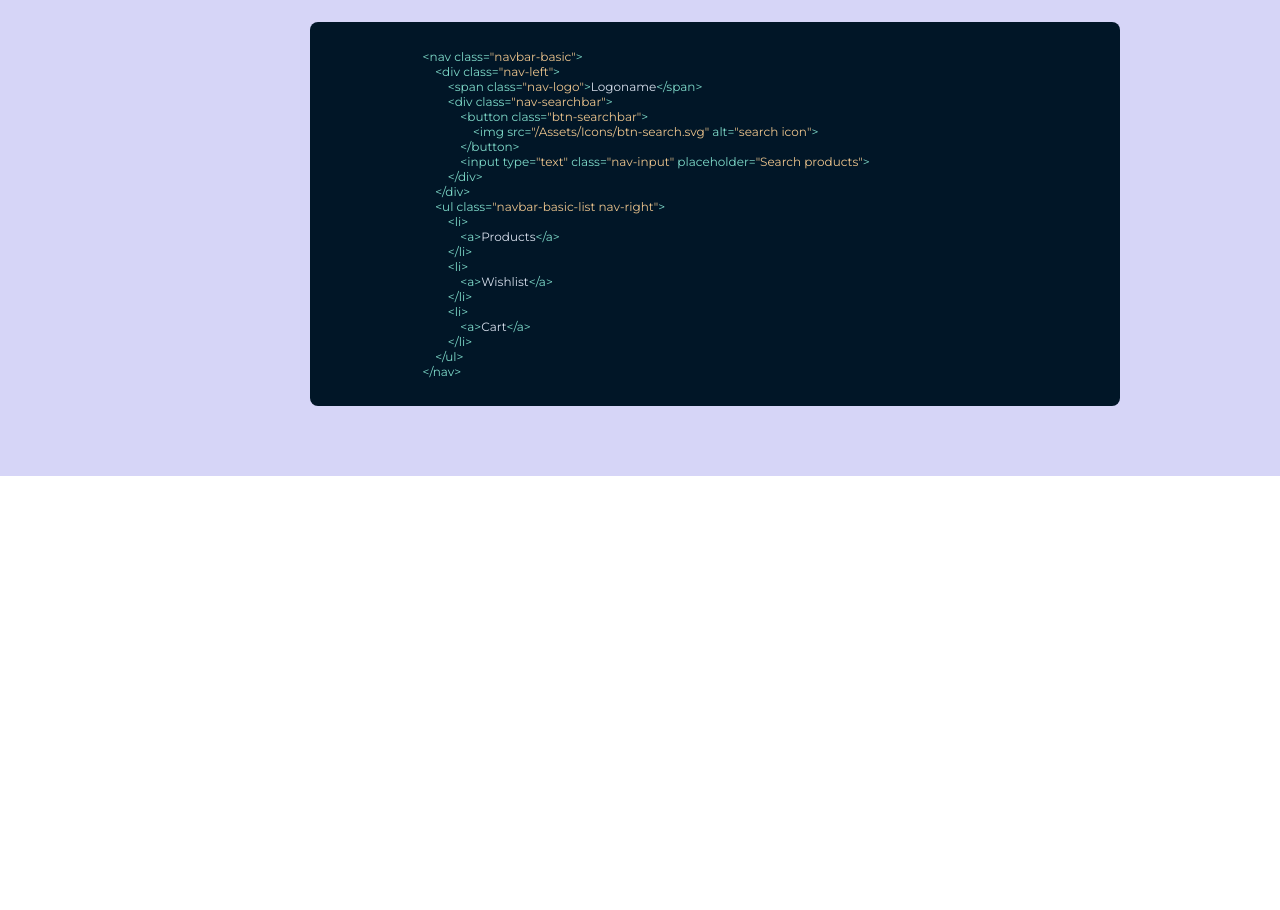
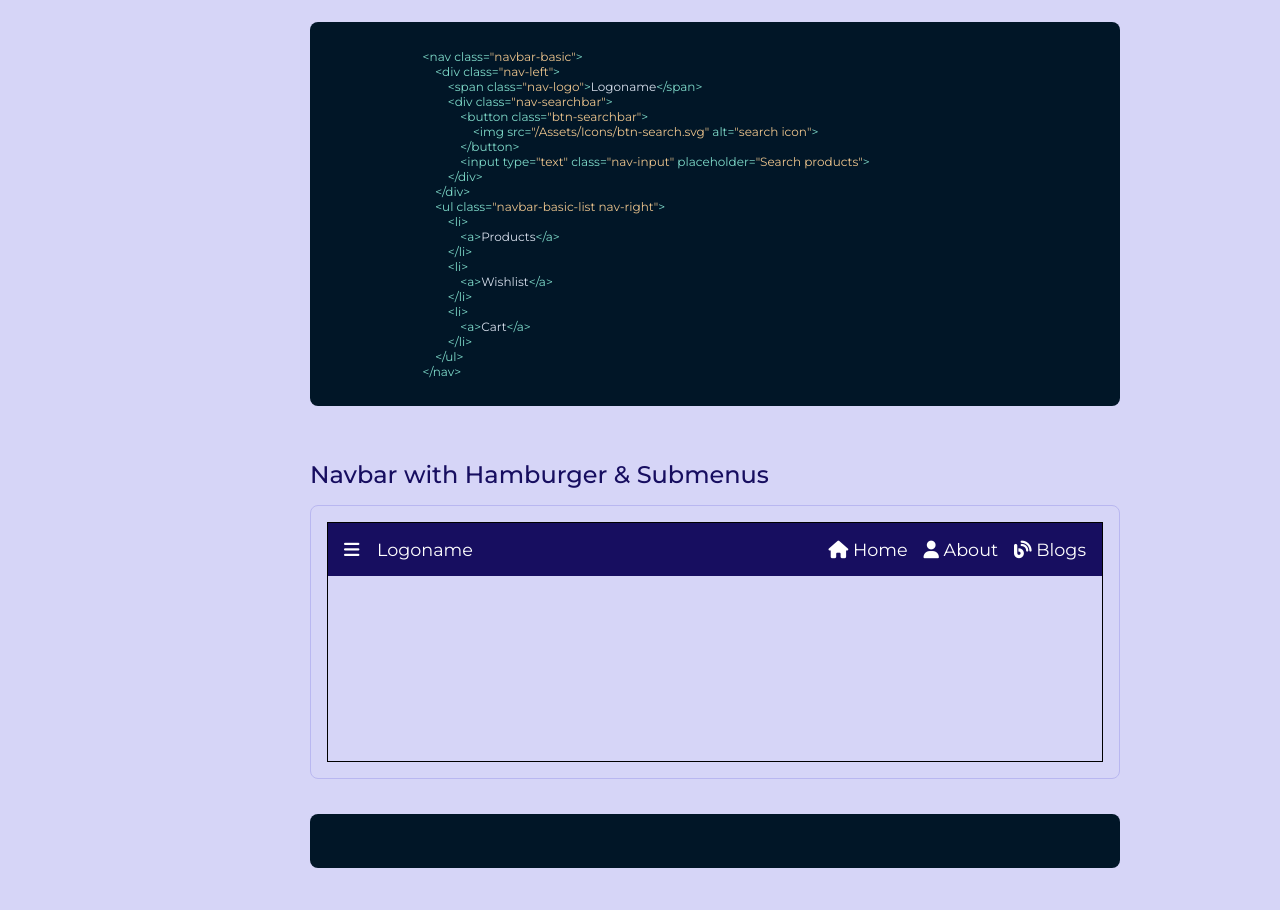
Before and after one commit to pradipgharge/Linear-UI, a plain HTML site: page pages/components/Navigation/navigation.html in a window 1280 px wide. Shown: the part 925-1835 px from the top of the page. Before the commit the page ends 1401 px from the top, so only its background shows below. Drawn offline with nearby package versions, Linux system fonts and the light colour scheme.

Commit message:
feat: added navigation P2 component

```diff
--- a/pages/components/Navigation/navigation.css
+++ b/pages/components/Navigation/navigation.css
@@ -13,7 +13,7 @@
 }
 
 /* Simple navbar styling */
-.navbar-basic{
+.navbar-basic {
     display: flex;
     justify-content: space-between;
     flex-wrap: wrap;
@@ -25,58 +25,143 @@
     border-radius: 6px;
 }
 
-.navbar-basic a{
-    cursor: pointer;
+.navbar-standard {
+    display: flex;
+    justify-content: space-between;
+    flex-wrap: wrap;
+    align-items: center;
+    background-color: var(--primary-text-color);
+    color: var(--tertiary-text-color);
+    padding: 1rem;
+    font-size: 1.1rem;
+    /* border-radius: 6px; */
 }
 
-.navbar-home{
+.navbar-basic a,
+.navbar-standard a {
+    cursor: pointer;
+    color: var(--tertiary-text-color);
+}
+
+.ham-icon {
+    cursor: pointer;
+    font-size: 1.1rem;
+}
+
+.navbar-home {
     display: flex;
     align-items: center;
 }
 
-.navbar-basic-list{
+.navbar-basic-list {
     display: flex;
     justify-content: space-between;
-    gap: 1rem;
+    gap: 1.1rem;
 }
 
-.navbar-item{
+.navbar-item {
     padding: 4px 8px;
 }
 
 /* nav with seachbar styling */
-.nav-left{
-    flex:1;
+.nav-left {
     display: flex;
+    justify-content: center;
     align-items: center;
-    gap: 1rem;
+    gap: 1.1rem;
 }
-.nav-searchbar{
+
+
+.nav-searchbar {
     display: flex;
     gap: 10px;
     border: 1px var(--primary-text-color);
-    width:70%;
+    width: 70%;
     padding: 4px;
     border-radius: 1rem;
     background-color: var(--tertiary-text-color);
 }
 
-.btn-searchbar{
+.btn-searchbar {
     display: flex;
     justify-content: center;
     border: none;
     background: none;
 }
 
-.nav-input{
+.nav-input {
     border: none;
     outline: none;
 }
-.nav-right{
-    flex:1;
+
+.nav-right {
     display: flex;
-    justify-content: space-evenly;
+    justify-content: flex-end;
+    flex-wrap: wrap;
+    align-items: center;
     gap: 1rem;
-    padding:6px;
+}
+
+.navbar-container {
+    height: 15rem;
+    width: 100%;
+    overflow-y: auto;
+    border: 1px solid black;
+    position: relative;
+}
+
+/* Hamburger Styling */
+
+.drawer-container {
+    padding: 1rem;
+    width: 12rem;
+    height: 100%;
+    position: absolute;
+    top: 0;
+    left: -250px;
+    z-index: 1;
+    background-color: pink;
+}
+
+.drawer-header {
+    display: flex;
+    justify-content: space-between;
+    align-items: center;
+    padding: 1rem 0;
 
 }
+
+.drawer-title {
+    color: var(--primary-text-color);
+}
+
+.drawer-close {
+    font-size: 1.5rem;
+    cursor: pointer;
+}
+
+.drawer-menu {
+    display: flex;
+    flex-direction: column;
+    justify-content: space-between;
+    gap: 1rem
+}
+
+
+.submenu-title {
+    display: flex;
+    align-items: center;
+    color: var(--primary-text-color);
+    gap: 10px;
+
+}
+
+.drawer-trans-on {
+    left: 0;
+    transition: left 0.5s ease-out;
+}
+
+.drawer-trans-off {
+    left: -225px;
+    transition: left 0.5s ease-out;
+}
--- a/pages/components/Navigation/navigation.html
+++ b/pages/components/Navigation/navigation.html
@@ -1,16 +1,19 @@
 <!DOCTYPE html>
 <html lang="en">
+
 <head>
     <meta charset="UTF-8">
     <meta http-equiv="X-UA-Compatible" content="IE=edge">
     <meta name="viewport" content="width=device-width, initial-scale=1.0">
     <!-- Highlightjs -->
     <link rel="stylesheet" href="https://cdnjs.cloudflare.com/ajax/libs/highlight.js/11.4.0/styles/night-owl.min.css"
-    integrity="sha512-i5X6Fdn/ZqvGSqPrdMa3FgcpXM/Nr6YccSKFYT93zljl/HZDEpvBbE5Pxp91eiWGccZLrL/LDQJd7fjTRYsVaA=="
-    crossorigin="anonymous" referrerpolicy="no-referrer" />
+        integrity="sha512-i5X6Fdn/ZqvGSqPrdMa3FgcpXM/Nr6YccSKFYT93zljl/HZDEpvBbE5Pxp91eiWGccZLrL/LDQJd7fjTRYsVaA=="
+        crossorigin="anonymous" referrerpolicy="no-referrer" />
     <link rel="stylesheet" href="/pages/components/Navigation/navigation.css">
     <title>Linear UI | Navigation</title>
+    <script src="https://kit.fontawesome.com/6a1746558d.js" crossorigin="anonymous"></script>
 </head>
+
 <body>
     <header class="header header-fixed">
         <nav class="nav-container container">
@@ -96,7 +99,8 @@
                 <div class="docs-hero-header">
                     <h1 class="docs-hero-heading">Navigation</h1>
                     <p class="docs-hero-para">
-                        A navigation bar is has links to appropriate sections/pages in a website that helps readers in traversing the online document.
+                        A navigation bar is has links to appropriate sections/pages in a website that helps readers in
+                        traversing the online document.
                     </p>
                 </div>
                 <div class="component-variants">
@@ -105,18 +109,27 @@
                 <div class="navbar-preview-container">
                     <nav class="navbar-basic">
                         <a class="navbar-home">
-                            <img src="/Assets/Icons/btn-home.svg" alt="home icon">
+                            <i class="fas fa-home" aria-hidden="true"></i>
                             <span>Home</span>
                         </a>
                         <ul class="navbar-basic-list">
                             <li class="navbar-item">
-                                <a>Projects</a>
+                                <a>
+                                    <i class="fas fa-project-diagram" aria-hidden="true"></i>
+                                    <span>Projects</span>
+                                </a>
                             </li>
                             <li class="navbar-item">
-                                <a>Blogs</a>
+                                <a>
+                                    <i class="fas fa-blog" aria-hidden="true"></i>
+                                    <span>Blogs</span>
+                                </a>
                             </li>
                             <li class="navbar-item">
-                                <a>About</a>
+                                <a>
+                                    <i class="fas fa-user" aria-hidden="true"></i>
+                                    <span>About</span>
+                                </a>
                             </li>
                         </ul>
                     </nav>
@@ -151,7 +164,7 @@
                 <div class="navbar-preview-container">
                     <nav class="navbar-basic">
                         <div class="nav-left">
-                            <span class="nav-logo">Logoname</span>
+                            <a href="/" class="nav-logo">Logoname</a>
                             <div class="nav-searchbar">
                                 <button class="btn-searchbar">
                                     <img src="/Assets/Icons/btn-search.svg" alt="search icon">
@@ -200,6 +213,60 @@
                             </code>
                     </pre>
                 </div>
+
+                <div class="component-variants">
+                    <h3 class="component-varaint-heading">Navbar with Hamburger & Submenus</h3>
+                </div>
+                <div class="navbar-preview-container">
+                    <div class="navbar-container">
+                        <nav class="navbar-standard">
+                            <div class="nav-left">
+                                <i class="fas fa-bars ham-icon"></i>
+                                <a href="/">Logoname</a>
+                            </div>
+                            <ul class="nav-right">
+                                <li>
+                                    <i class="fas fa-home" aria-hidden="true"></i>
+                                    <span>Home</span>
+                                </li>
+                                <li>
+                                    <i class="fas fa-user" aria-hidden="true"></i>
+                                    <span>About</span>
+                                </li>
+                                <li>
+                                    <i class="fas fa-blog" aria-hidden="true"></i>
+                                    <span>Blogs</span>
+                                </li>
+                            </ul>
+                        </nav>
+                        <div class="drawer-container">
+                            <div class="drawer-header">
+                                <h3 class="drawer-title">Drawer Title</h3>
+                                <h3 class="drawer-close">&times;</h3>
+                            </div>
+                            <div class="drawer-menu">
+                                <a href="/">
+                                    <div class="submenu-title">
+                                        <i class="fa-solid fa-angle-right"></i>
+                                        <span>Sub menu 1</span>
+                                    </div>
+                                </a>
+                                <a href="/">
+                                    <div class="submenu-title">
+                                        <i class="fa-solid fa-angle-right"></i>
+                                        <span>Sub menu 1</span>
+                                    </div>
+                                </a>
+                            </div>
+                        </div>
+                    </div>
+                </div>
+                    <div>
+                        <pre>
+                            <code class="language-html code-snippet">
+                            </code>
+                        </pre>
+                    </div>
             </main>
         </div>
     </section>
@@ -209,4 +276,5 @@
         hljs.highlightAll();
     </script>
 </body>
+
 </html>
```
Also changed, not shown: pages/components/Navigation/navigation.js (added).
